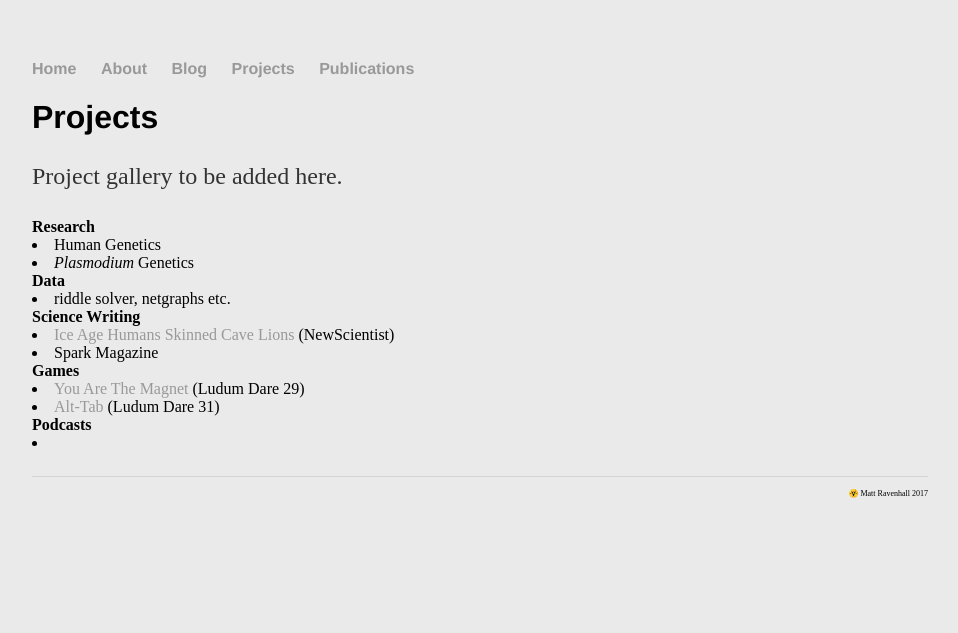
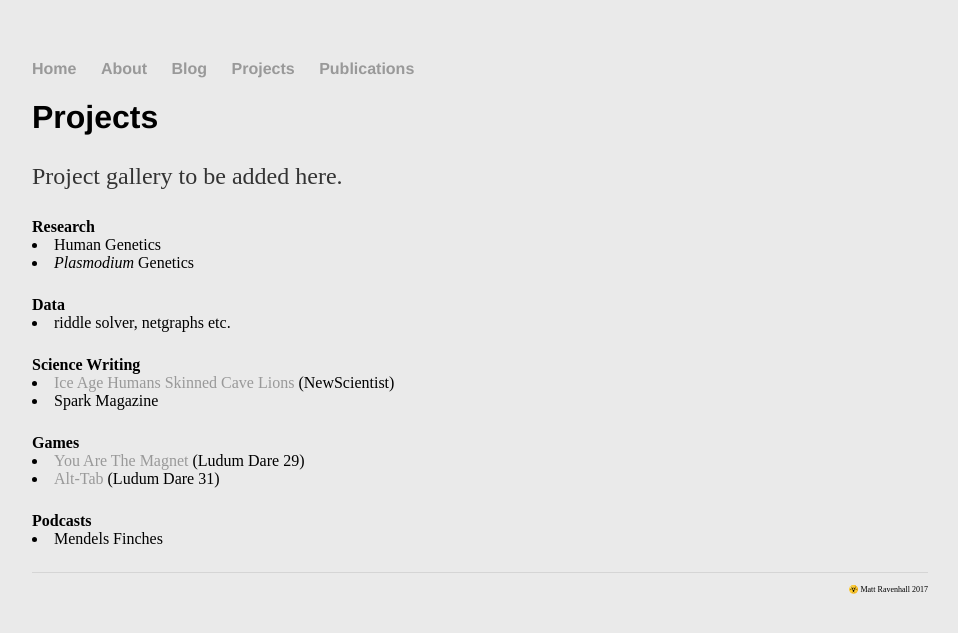
Before and after one commit to mattravenhall/mattravenhall.github.io, a Jekyll site: the page built from projects/index.html, in a window 1280 px wide. Shown: the top 633 px of the page, without its empty margins (160-1118 px from the left). Built offline with Jekyll 4.4.1, drawn with Linux system fonts in a browser that asks for light colours.

Commit message:
Projects page jiggle

```diff
--- a/projects/index.html
+++ b/projects/index.html
@@ -8,14 +8,18 @@ title: Projects
 <b>Research</b>
 <li>Human Genetics</li>
 <li><i>Plasmodium</i> Genetics</li>
+<p></p>
 <b>Data</b>
 <li>riddle solver, netgraphs etc.</li>
+<p></p>
 <b>Science Writing</b>
 <li><a href="https://www.newscientist.com/article/2110485-our-ice-age-ancestors-skinned-cave-lions-to-make-roofs-for-huts/">Ice Age Humans Skinned Cave Lions</a> (NewScientist)</li>
 <li>Spark Magazine</li>
+<p></p>
 <b>Games</b>
 <li><a href="http://ludumdare.com/compo/ludum-dare-29/?action=preview&uid=23029">You Are The Magnet</a> (Ludum Dare 29)</li>
 <li><a href="http://ludumdare.com/compo/ludum-date-31/?action=preview&uid=23029">Alt-Tab</a> (Ludum Dare 31)</li>
+<p></p>
 <b>Podcasts</b>
-<li></li>
+<li>Mendels Finches</li>
 <p></p>
```
